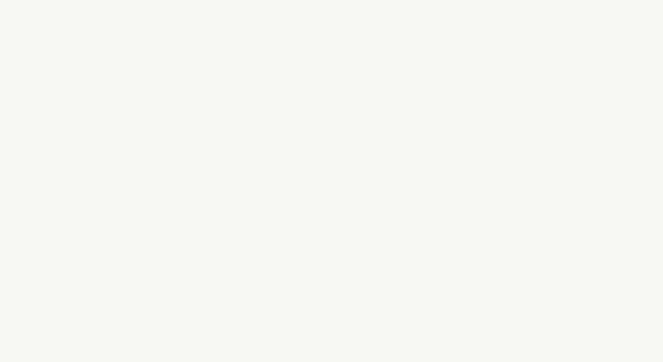
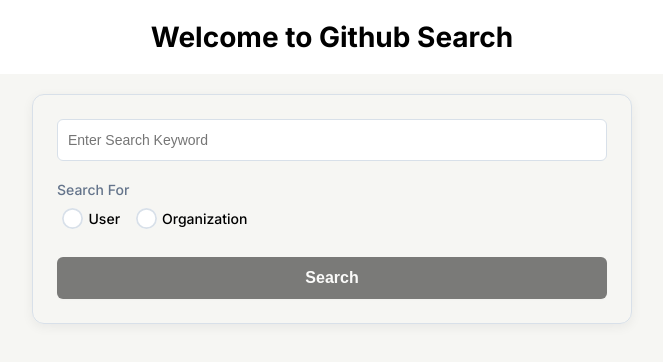
Before and after one commit to echilaka1/github-search, a React (Create React App) app: page /search/1 in a window 1280 px wide. Before the commit this address had no page. Shown: the top 362 px of the page, without its empty margins (308-971 px from the left). Built offline with nearby package versions, Linux system fonts and the light colour scheme.

Commit message:
fix: fixing issue with query params

```diff
--- a/src/assets/css/App.css
+++ b/src/assets/css/App.css
@@ -32,6 +32,12 @@ p {
   padding: 20px 0px;
   text-align: center;
   color: black;
-  font-size:14px;
+  font-size: 14px;
   font-weight: 500;
+  margin-bottom: 20px;
 }
+
+.spinner {
+  padding: 100px 0;
+  text-align: center;
+}
--- a/src/components/Button/button.css
+++ b/src/components/Button/button.css
@@ -1,7 +1,7 @@
 .button-area {
   height: 42px;
-    border-color: #544DF6;
-    background: #544DF6;
+  border-color: black;
+  background: black;
   box-shadow: 0px 1px 2px rgba(0, 0, 0, 0.05);
   border-radius: 6px;
   font-style: normal;
@@ -12,16 +12,10 @@
   border: none;
   padding: 8px 10px;
   cursor: pointer;
-    opacity:1;
+  opacity: 1;
+  width:100%;
 }
 
 .button-area:disabled {
-    opacity:0.5;
+  opacity: 0.5;
 }
-
-  @media only screen and (max-width: 1024px) {
-    .button-area {
-      font-size: 14px;
-      padding: 5px 10px;
-    }
-  }
--- a/src/components/InputField/index.js
+++ b/src/components/InputField/index.js
@@ -1,5 +1,5 @@
 import React from "react";
-import "./index.css";
+import "./input.css";
 
 const InputField = ({ onChange, ...props }) => {
   return (
--- a/src/components/InputField/input.css
+++ b/src/components/InputField/input.css
@@ -5,8 +5,8 @@
   /* max-width: 425.33px; */
   height: 42px;
   color: black;
-    width:100%;
+  width: 100%;
   font-size: 14px;
-    padding:10px;
-    margin-bottom:10px;
+  padding: 10px;
+  margin-bottom: 10px;
 }
--- a/src/components/Navbar/index.js
+++ b/src/components/Navbar/index.js
@@ -3,7 +3,7 @@ import React from 'react'
 export default function NavBar() {
   return (
     <header className="nav-bg">
-        <h1>Welcome</h1>
+        <h1>Welcome to Github Search</h1>
     </header>
   )
 }
--- /dev/null
+++ b/src/components/SearchResult/index.js
@@ -0,0 +1,18 @@
+import React from "react";
+import "./result.css";
+
+export default function Users({users}) {
+    console.log(users)
+  return (
+    <div className="users-list">
+      <div className="container">
+        <div className="box box_1">Box 1</div>
+        <div className="box box_2">Box 2</div>
+        <div className="box box_3">Box 3</div>
+        <div className="box box_1">Box 1</div>
+        <div className="box box_2">Box 2</div>
+        <div className="box box_3">Box 3</div>
+      </div>
+    </div>
+  );
+}
--- /dev/null
+++ b/src/components/SearchResult/result.css
@@ -0,0 +1,32 @@
+.users-list {
+  max-width: 900px;
+  margin: auto;
+}
+
+.container {
+  display: flex;
+  flex-wrap: wrap;
+  flex: 0 0 30%;
+  justify-content: space-between;
+}
+
+.box {
+  background: #efefef;
+  border: 1px solid #fff;
+  width: 30%;
+  height: 150px;
+  margin-top: 20px;
+}
+
+@media screen and (max-width: 700px) {
+  .users-list {
+    padding: 10px;
+  }
+
+  .container {
+    flex-direction: column;
+  }
+  .box {
+    width: 100%;
+  }
+}
--- /dev/null
+++ b/src/pages/Search/index.css
@@ -0,0 +1,84 @@
+.search-header {
+  max-width: 600px;
+  margin: auto;
+}
+
+.user-type {
+  border: 1px solid #d8e0e9;
+  box-shadow: 0px 3px 12px rgba(15, 23, 42, 0.06);
+  border-radius: 12px;
+  padding: 24px;
+}
+
+.user-type p {
+  font-style: normal;
+  font-weight: 500;
+  font-size: 14px;
+  color: #64748b;
+  margin-top: 10px;
+  margin-bottom: 5px;
+}
+
+.user-type-input {
+  display: flex;
+}
+
+@media screen and (max-width: 700px) {
+  .user-type-input {
+    flex-direction: column;
+  }
+}
+
+.user-type-input label {
+  display: flex;
+  cursor: pointer;
+  font-weight: 500;
+  position: relative;
+  overflow: hidden;
+  margin-bottom: 0.375em;
+}
+.user-type-input label input {
+  position: absolute;
+  left: -9999px;
+}
+.user-type-input label input:checked + span {
+  background-color: #d8e0e9;
+}
+.user-type-input label input:checked + span:before {
+  box-shadow: inset 0 0 0 0.4375em #d8e0e9;
+}
+.user-type-input label span {
+  display: flex;
+  align-items: center;
+  padding: 0.375em 0.75em 0.375em 0.375em;
+  border-radius: 99em;
+  transition: 0.25s ease;
+}
+.user-type-input label span:hover {
+  background-color: #d8e0e9;
+}
+.user-type-input label span:before {
+  display: flex;
+  flex-shrink: 0;
+  content: "";
+  background-color: #fff;
+  width: 1.5em;
+  height: 1.5em;
+  border-radius: 50%;
+  margin-right: 0.375em;
+  transition: 0.25s ease;
+  box-shadow: inset 0 0 0 0.125em #d8e0e9;
+}
+
+.no-result {
+  text-align: center;
+  margin-top: 20px;
+  font-size:14px;
+  color: black;
+}
+
+@media screen and (max-width: 700px) {
+  .search-header {
+    padding: 10px;
+  }
+}
--- a/src/pages/Search/index.js
+++ b/src/pages/Search/index.js
@@ -1,10 +1,116 @@
-import React from "react";
+import React, { useState } from "react";
 import NavBar from "../../components/Navbar";
+import "./index.css";
+import InputField from "../../components/InputField";
+import Button from "../../components/Button";
+import Users from "../../components/SearchResult";
+import makeAPICall from "../../utils/apiUtils";
+import { useNavigate } from "react-router-dom";
 
 export default function Search() {
+  const navigate = useNavigate();
+  const [users, setUsers] = useState();
+  const [search, setSearch] = useState("");
+  const [searchType, setSearchType] = useState("");
+  const [loading, setLoading] = useState(false);
+
+  const handleSubmit = () => {
+    setLoading(true);
+    let params;
+    const q1 = "+type:";
+    let q = `${search}${q1}${searchType}`;
+    q = encodeURIComponent(q);
+    console.log(q, "hfhf");
+    params = {
+      q: searchType === "users" ? search : q,
+      per_page: 50,
+      page: 1,
+    };
+    return makeAPICall({
+      method: "GET",
+      params,
+    })
+      .then((res) => {
+        console.log(res);
+        navigate(`search/${search}`);
+        setUsers(res);
+        setLoading(false);
+      })
+      .catch((err) => {
+        console.log(err);
+        setLoading(false);
+      });
+  };
+
   return (
     <div>
       <NavBar />
+      <section className="search-header">
+        <div className="user-type">
+          <InputField
+            onChange={(e) => setSearch(e.target.value)}
+            value={search}
+            type="text"
+            placeholder="Enter Search Keyword"
+          />
+          <p>Search For</p>
+          <div className="user-type-input">
+            <div>
+              <label>
+                <input
+                  type="radio"
+                  checked={searchType === "users"}
+                  onChange={() => setSearchType("users")}
+                />
+                <span>User</span>
+              </label>
+            </div>
+            <div>
+              <label>
+                <input
+                  type="radio"
+                  checked={searchType === "org"}
+                  onChange={() => setSearchType("org")}
+                />
+                <span>Organization</span>
+              </label>
+            </div>
+          </div>
+          <br />
+          <Button
+            onClick={handleSubmit}
+            type="button"
+            disabled={!(search && searchType)}
+          >
+            Search
+          </Button>
+        </div>
+      </section>
+      {loading ? (
+        <div className="spinner">
+          <h1>Loading...</h1>
+        </div>
+      ) : (
+        <React.Fragment>
+          {users && users?.items.length > 0 ? (
+            <div>
+              <div className="users-list">
+                <p className="no-result">
+                  Found {users?.total_count} results for {search}
+                </p>
+              </div>
+
+              <Users users={users?.items} />
+            </div>
+          ) : users && !users?.items.length ? (
+            <div className="users-list">
+              <p className="no-result">
+                😬 No results found for {search}, please search again
+              </p>
+            </div>
+          ) : null}
+        </React.Fragment>
+      )}
     </div>
   );
 }
--- a/src/routes/index.js
+++ b/src/routes/index.js
@@ -6,7 +6,7 @@ const AllPages = () => (
   <BrowserRouter>
     <Routes>
       <Route path="/" element={<Search />}>
-        <Route path=":name" element={<Search />} />
+        <Route path="search/:name" element={<Search />} />
       </Route>
     </Routes>
   </BrowserRouter>
--- /dev/null
+++ b/src/utils/apiUtils.js
@@ -0,0 +1,49 @@
+const baseURL = "https://api.github.com/search/users";
+
+const makeAPICall = async (
+  { method = null, params = null },
+  customConfigs
+) => {
+  const headers = {
+    Accept: "application/json, */*",
+    "Content-type": "application/json",
+  };
+
+  const configs = {
+    method,
+    headers,
+    ...customConfigs,
+  };
+
+  let url = new window.URL(`${baseURL}`);
+
+  const buildParams = (data) => {
+    const params = new window.URLSearchParams();
+
+    for (let [key, value] of Object.entries(data)) {
+      if (Array.isArray(value)) {
+        value.forEach((item) => {
+          params.append(`${key}[]`, item);
+        });
+      } else {
+        params.append(key, value);
+      }
+    }
+
+    return params;
+  };
+
+  if (params) url.search = buildParams(params);
+
+  return window
+    .fetch(url, configs)
+    .then(async (response) => {
+      const data = await response.json();
+      return data;
+    })
+    .catch((error) => {
+      throw error;
+    });
+};
+
+export default makeAPICall;
```
Lines whose indentation alone changed are shown as unchanged.
